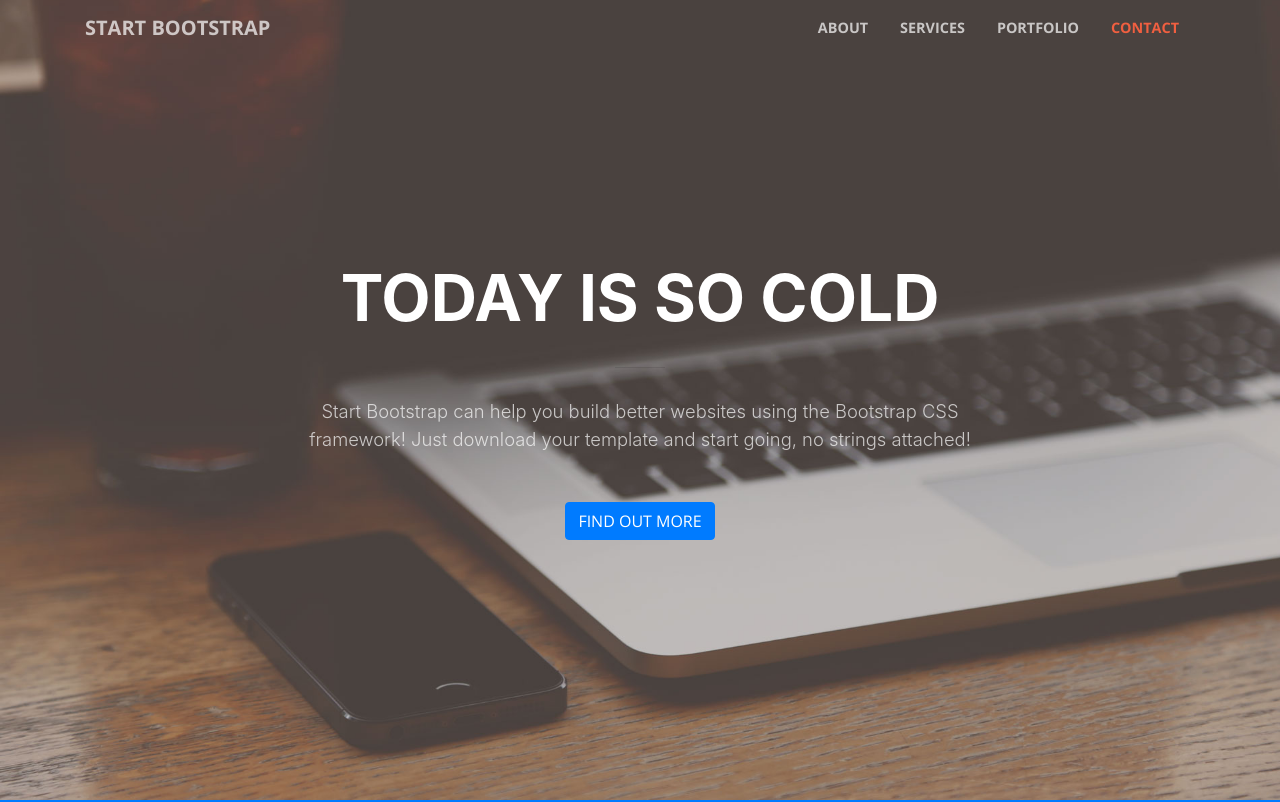
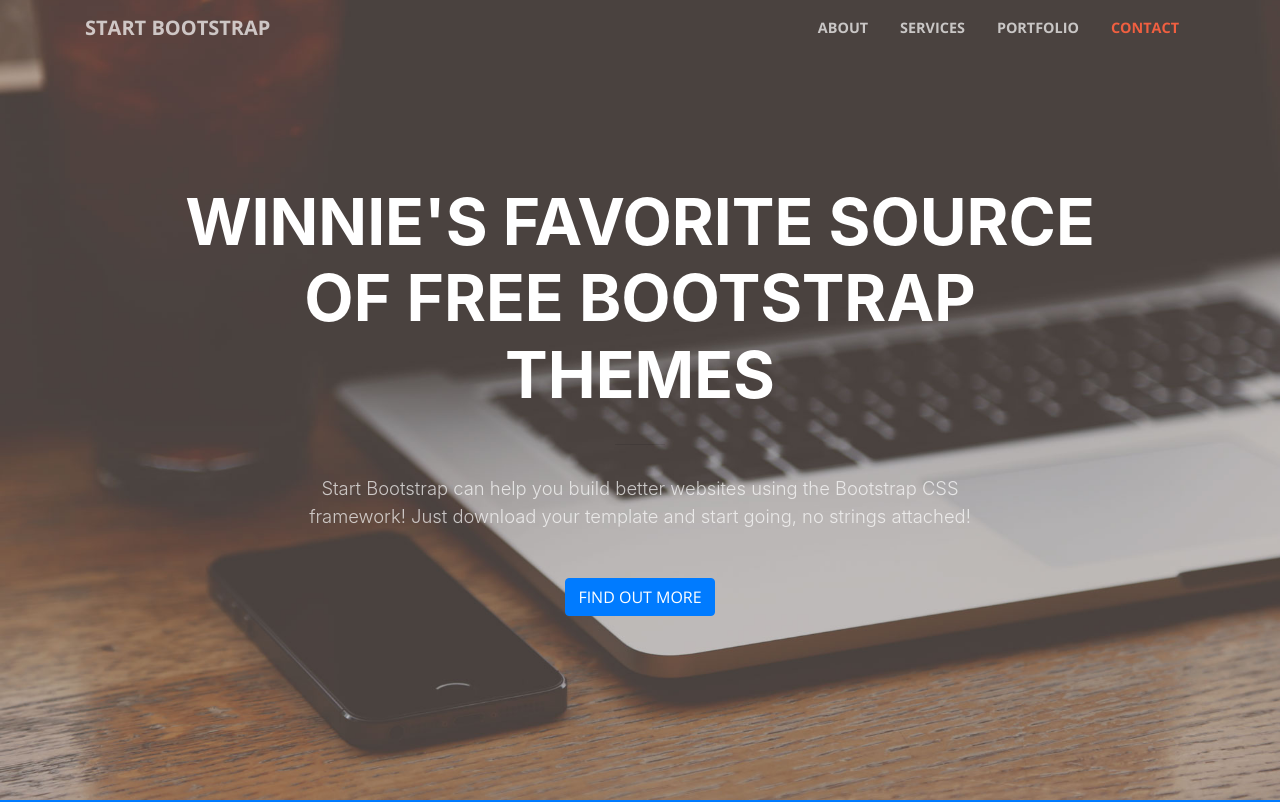
Before and after one commit to winniefu/winnie, a website with bundled scripts: page index.html in a window 1280 px wide. Shown: the top 802 px of the page. Built offline with nearby package versions, Linux system fonts and the light colour scheme.

Commit message:
Revert "second"
This reverts commit 10df369e142c1c37e2c6075ca0b0733d05fd5e6c.

```diff
--- a/index.html
+++ b/index.html
@@ -59,7 +59,7 @@
         <div class="row">
           <div class="col-lg-10 mx-auto">
             <h1 class="text-uppercase">
-              <strong>today is so cold</strong>
+              <strong>WINNIE'S Favorite Source of Free Bootstrap Themes</strong>
             </h1>
             <hr>
           </div>
```
